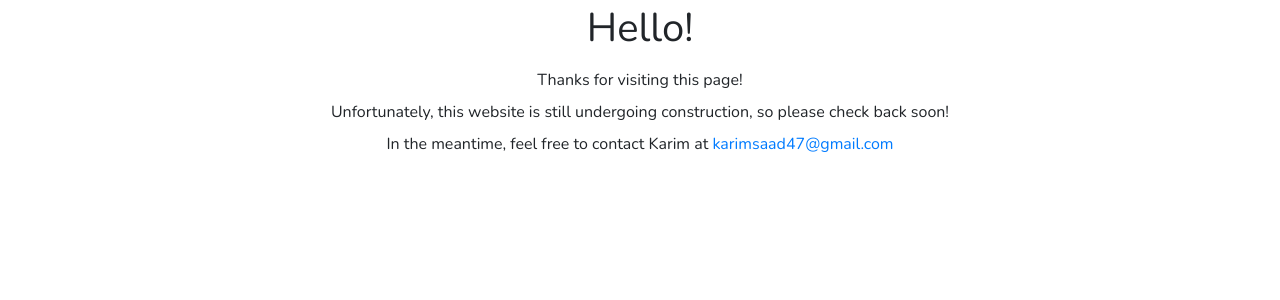
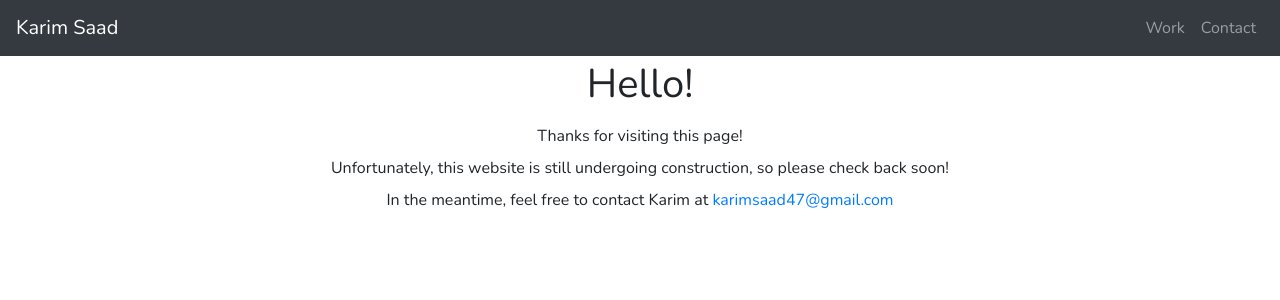
Before and after one commit to karim-saad/karims-website, a React (Create React App) app: page /contact in a window 1280 px wide. Shown: the top 300 px of the page. Built offline with nearby package versions, Linux system fonts and the light colour scheme.

Commit message:
navbar template complete

```diff
--- a/src/App.css
+++ b/src/App.css
@@ -5,7 +5,8 @@
   align-items: center;
 }
 
-.App-container {
-  width: 100%;
-  height: 100%;
+.app-container {
+  width: 100vw;
+  height: 100vw;
+  padding: 0px;
 }
--- a/src/App.js
+++ b/src/App.js
@@ -1,9 +1,11 @@
 import "./App.css";
 import { Container, Row } from "react-bootstrap";
+import MainNavbar from "./components/MainNavbar";
 
 function App() {
   return (
-    <Container fluid>
+    <Container fluid className="p-0">
+      <MainNavbar />
       <Row className="justify-content-center my-1">
         <h1>Hello!</h1>
       </Row>
--- a/src/components/MainNavbar.jsx
+++ b/src/components/MainNavbar.jsx
@@ -1,7 +1,17 @@
-import { Navbar } from "react-bootstrap";
+import { Nav, Navbar } from "react-bootstrap";
 
 const MainNavbar = () => {
-  return <Navbar></Navbar>;
+  return (
+    <Navbar bg="dark" variant="dark">
+      <Navbar.Brand href="/" className="mr-auto">
+        Karim Saad
+      </Navbar.Brand>
+      <Nav>
+        <Nav.Link href="/work">Work</Nav.Link>
+        <Nav.Link href="/contact">Contact</Nav.Link>
+      </Nav>
+    </Navbar>
+  );
 };
 
 export default MainNavbar;
```
